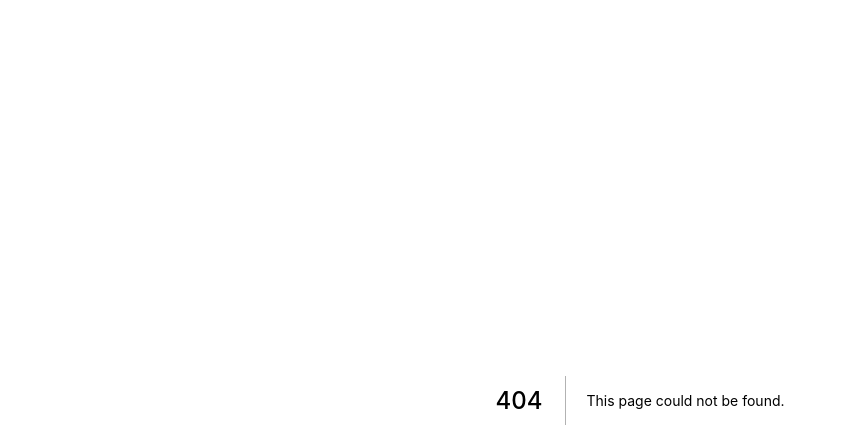
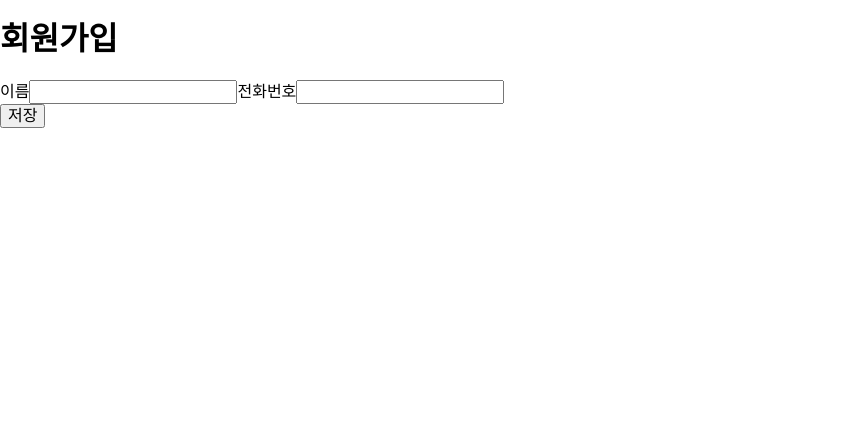
Before and after one commit to eunsonny/patner_usa, a Next.js app: page /user/register in a window 1280 px wide. Before the commit this address had no page. Shown: the top 448 px of the page, without its empty margins (0-847 px from the left). Built offline with nearby package versions, Linux system fonts and the light colour scheme.

Commit message:
add user register

```diff
--- /dev/null
+++ b/compnents/Input/index.js
@@ -0,0 +1,22 @@
+import React, { Component, Fragment } from 'react';
+
+class Input extends Component {
+  render() {
+    return (
+      <Fragment>
+        <label
+          htmlFor={this.props.id ? this.props.id : null}
+          children={this.props.label}
+        />
+        <input
+          id={this.props.id ? this.props.id : null}
+          type={this.props.type ? this.props.type : 'text'}
+          onChange={e => this.props.onChange(e.target.value)}
+          value={this.props.value ? this.props.value : ''}
+        />
+      </Fragment>
+    )
+  }
+}
+
+export default Input
--- /dev/null
+++ b/constants/App.js
@@ -0,0 +1 @@
+export const APP_NAME = 'IMS-USA';
--- /dev/null
+++ b/constants/Label.js
@@ -0,0 +1,2 @@
+export const NAME = '이름';
+export const TEL = '전화번호';
--- /dev/null
+++ b/constants/PageTitle.js
@@ -0,0 +1 @@
+export const REGISTER_USER = '회원가입';
--- /dev/null
+++ b/pages/user/register/RegisterUser.scss
@@ -0,0 +1,14 @@
+
+.register_user_container {
+  padding: 30px;
+
+  .input_wrap {
+    padding: 30px 0;
+    display: flex;
+    flex-direction: column;;
+
+    input {
+      margin-bottom: 10px;
+    }
+  }
+}
--- /dev/null
+++ b/pages/user/register/index.js
@@ -0,0 +1,59 @@
+import React, { Component, Fragment } from 'react';
+import Input from '../../../compnents/Input';
+import { NAME, TEL } from '../../../constants/Label';
+import Head from 'next/head';
+import { APP_NAME } from '../../../constants/App';
+import { REGISTER_USER } from '../../../constants/PageTitle';
+import styles from './RegisterUser.scss';
+
+class RegisterUser extends Component {
+  constructor(props) {
+    super(props);
+    this.state = {
+      name: null,
+      tel: null,
+    }
+  }
+
+  submit = () => {
+    const { name, tel } = this.state;
+    const result = { name, tel };
+
+    console.log(result);
+  }
+
+  render() {
+    return (
+      <Fragment>
+        <Head>
+          <title>{ APP_NAME } - {REGISTER_USER} </title>
+        </Head>
+        <div className={styles.register_user_container}>
+          <div className={styles.title_area}>
+            <h1>{REGISTER_USER}</h1>
+          </div>
+          <div className={styles.input_wrap}>
+            <Input
+              id="name"
+              label={NAME}
+              onChange={value => this.setState({ name: value ? value : null })}
+              value={this.state.name}
+            />
+            <Input
+              id="tel"
+              label={TEL}
+              type="tel"
+              onChange={value => this.setState({ tel: value ? value : null })}
+              value={this.state.tel}
+            />
+          </div>
+          <button onClick={this.submit}>
+            저장
+          </button>
+        </div>
+      </Fragment>
+    )
+  }
+}
+
+export default RegisterUser
```
